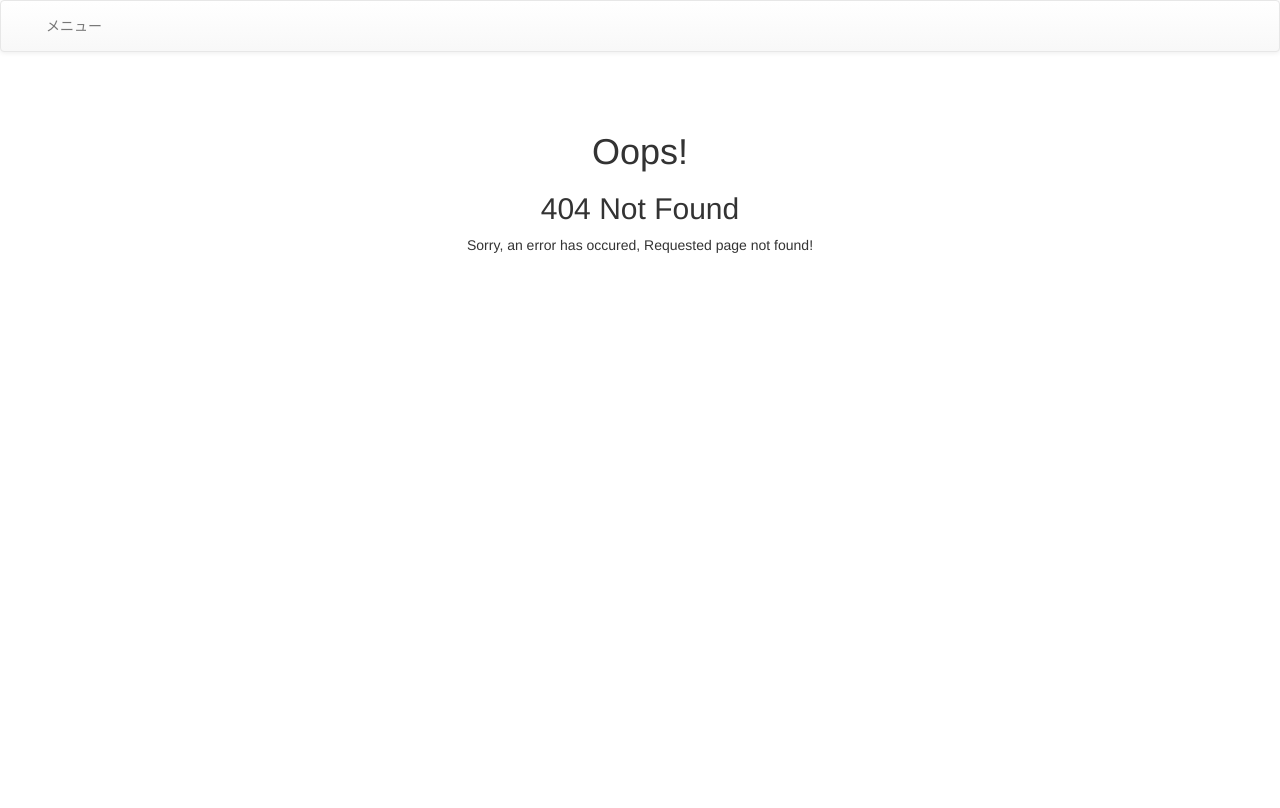
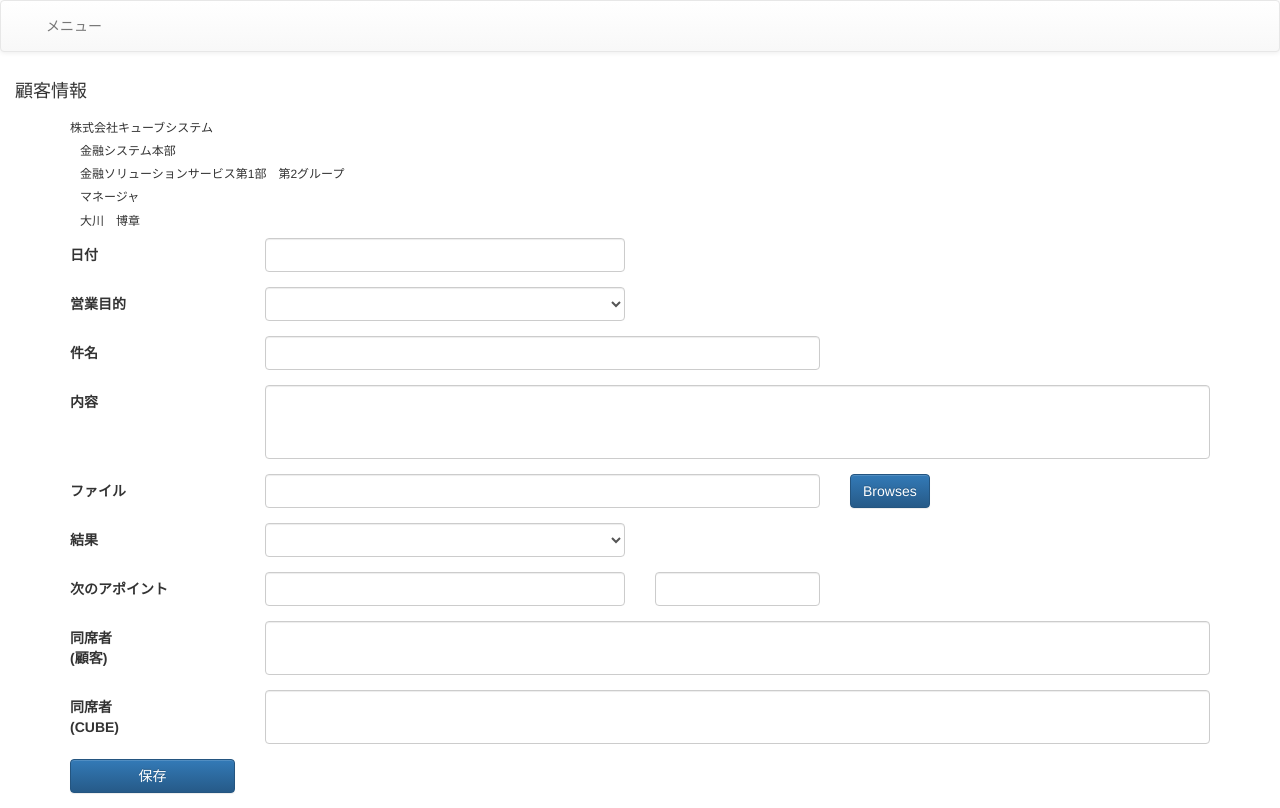
Before and after one commit to VuongVu/Node_Angular, an Angular app: page /register-sales in a window 1280 px wide. Before the commit this address had no page. Built offline with nearby package versions, Linux system fonts and the light colour scheme.

Commit message:
add register-sales component

```diff
--- a/src/app/app.module.ts
+++ b/src/app/app.module.ts
@@ -17,6 +17,7 @@
 import { Routing } from './app.routes';
 import { UsersService } from './users.service';
 import { CustomersService } from './customers/services/customers.service';
+import { RegisterSalesComponent } from './register-sales/register-sales.component';
 
 @NgModule({
   declarations: [
@@ -27,7 +28,8 @@
     CustomerListComponent,
     PageNotFoundComponent,
     UsersComponent,
-    CustomerItemsComponent
+    CustomerItemsComponent,
+    RegisterSalesComponent
   ],
   imports: [
     BrowserModule,
--- a/src/app/app.routes.ts
+++ b/src/app/app.routes.ts
@@ -1,3 +1,4 @@
+import { RegisterSalesComponent } from './register-sales/register-sales.component';
 import { CustomerItemsComponent } from './customers/customer-items/customer-items.component';
 import { ModuleWithProviders } from '@angular/core';
 import { Routes, RouterModule } from '@angular/router';
@@ -27,6 +28,10 @@
     component: CustomerItemsComponent
   },
   {
+    path: 'register-sales',
+    component: RegisterSalesComponent
+  },
+  {
     path: 'users',
     component: UsersComponent
   },
--- a/src/app/customers/customer-list/customer-list.component.html
+++ b/src/app/customers/customer-list/customer-list.component.html
@@ -78,14 +78,14 @@
         </thead>
 
         <tbody *ngIf="customers">
-          <tr *ngFor="let customer of customers" id="{{ customer.id }}">
+          <tr *ngFor="let customer of customers" id="{{ customer.id }}; let i = index">
             <td style="position: relative">
               <div style="position: absolute;">
                 <a class="btn btn-xs btn-success btn-addrow" style="background: none; border: none; padding: 0; margin-left: -6px; margin-bottom: -52px; position: relative;">
                   <span class="glyphicon glyphicon-plus" style="color: #18bc9c"></span>
                 </a>
               </div>
-              {{ customer.id }}
+              {{ i + 1 }}
             </td>
             <td>
               <a class="btn btn-info btn-table">顧客情報</a>
--- a/src/app/menu/menu.component.html
+++ b/src/app/menu/menu.component.html
@@ -4,6 +4,7 @@
       <a class="btn btn-primary btn-block">ログイン</a>
       <a class="btn btn-primary btn-block" style="margin-top: 10px" [routerLink]="['/customer-list']">顧客情報一覧画面</a>
       <a class="btn btn-primary btn-block" style="margin-top: 10px" [routerLink]="['/customer-items']">顧客情報明細</a>
+      <a class="btn btn-primary btn-block" style="margin-top: 10px" [routerLink]="['/register-sales']">顧客情報明細</a>
     </div>
 	</div>
 </div>
--- /dev/null
+++ b/src/app/register-sales/register-sales.component.css
@@ -0,0 +1,3 @@
+.form-group>.control-label {
+  text-align: left !important;
+}
--- /dev/null
+++ b/src/app/register-sales/register-sales.component.html
@@ -0,0 +1,97 @@
+<div class="container-fluid">
+  <h4>顧客情報</h4>
+</div>
+<div class="container">
+  <div class="row">
+    <div class="col-sm-12">
+      <h6>株式会社キューブシステム</h6>
+      <div style="margin-left: 10px">
+        <h6>金融システム本部</h6>
+        <h6>金融ソリューションサービス第1部　第2グループ</h6>
+        <h6>マネージャ</h6>
+        <h6>大川　博章</h6>
+      </div>
+    </div>
+    <div class="col-sm-12">
+      <form class="form-horizontal">
+        <div class="form-group">
+          <label class="control-label col-sm-2">日付</label>
+          <div class="col-sm-4">
+            <input type="text" class="form-control">
+          </div>
+        </div>
+        <div class="form-group">
+          <label class="control-label col-sm-2">営業目的</label>
+          <div class="col-sm-4">
+            <select class="form-control">
+              <option style="display: none" selected disabled value=""></option>
+              <option>Cube</option>
+              <option>VN</option>
+              <option>Japan</option>
+            </select>
+          </div>
+        </div>
+        <div class="form-group">
+          <label class="control-label col-sm-2">件名</label>
+          <div class="col-sm-6">
+            <input type="text" class="form-control">
+          </div>
+        </div>
+        <div class="form-group">
+          <label class="control-label col-sm-2">内容</label>
+          <div class="col-sm-10">
+            <textarea rows="3" class="form-control" style="resize: none"></textarea>
+          </div>
+        </div>
+        <div class="form-group">
+          <label class="control-label col-sm-2">ファイル</label>
+          <div class="col-sm-6">
+            <input type="text" class="form-control" [value]="imageUrl" >
+          </div>
+          <div class="col-sm-2">
+            <label class="btn btn-primary">
+              Browses <input type="file" accept="" (change)="handleInputImage($event)" class="hidden">
+            </label>
+          </div>
+        </div>
+        <div class="form-group">
+          <label class="control-label col-sm-2">結果</label>
+          <div class="col-sm-4">
+            <select class="form-control">
+              <option style="display: none" selected disabled value=""></option>
+              <option>Cube</option>
+              <option>VN</option>
+              <option>Japan</option>
+            </select>
+          </div>
+        </div>
+        <div class="form-group">
+          <label class="control-label col-sm-2">次のアポイント</label>
+          <div class="col-sm-4">
+            <input type="text" class="form-control">
+          </div>
+          <div class="col-sm-2">
+            <input type="text" class="form-control">
+          </div>
+        </div>
+        <div class="form-group">
+          <label class="control-label col-sm-2">同席者 <br /><span>(顧客)</span></label>
+          <div class="col-sm-10">
+            <textarea rows="2" class="form-control" style="resize: none"></textarea>
+          </div>
+        </div>
+        <div class="form-group">
+          <label class="control-label col-sm-2">同席者 <br /><span>(CUBE)</span></label>
+          <div class="col-sm-10">
+            <textarea rows="2" class="form-control" style="resize: none"></textarea>
+          </div>
+        </div>
+        <div class="form-group">
+          <div class="col-sm-2">
+            <button type="submit" class="btn btn-primary btn-block">保存</button>
+          </div>
+        </div>
+      </form>
+    </div>
+  </div>
+</div>
--- /dev/null
+++ b/src/app/register-sales/register-sales.component.ts
@@ -0,0 +1,32 @@
+import { Component, OnInit } from '@angular/core';
+
+@Component({
+  selector: 'app-register-sales',
+  templateUrl: './register-sales.component.html',
+  styleUrls: ['./register-sales.component.css']
+})
+export class RegisterSalesComponent implements OnInit {
+
+  imageSrc: String = '';
+  imageUrl: String = '';
+
+  constructor() { }
+
+  ngOnInit() {
+  }
+
+  handleInputImage(e) {
+    const file = e.dataTransfer ? e.dataTransfer.files[0] : e.target.files[0];
+    const reader = new FileReader();
+
+    reader.onload = this._handleReaderLoader.bind(this);
+    reader.readAsDataURL(file);
+    this.imageUrl = e.target.files[0].mozFullPath;
+  }
+
+  _handleReaderLoader(e) {
+    const reader = e.target;
+    this.imageSrc = reader.result;
+  }
+
+}
```
